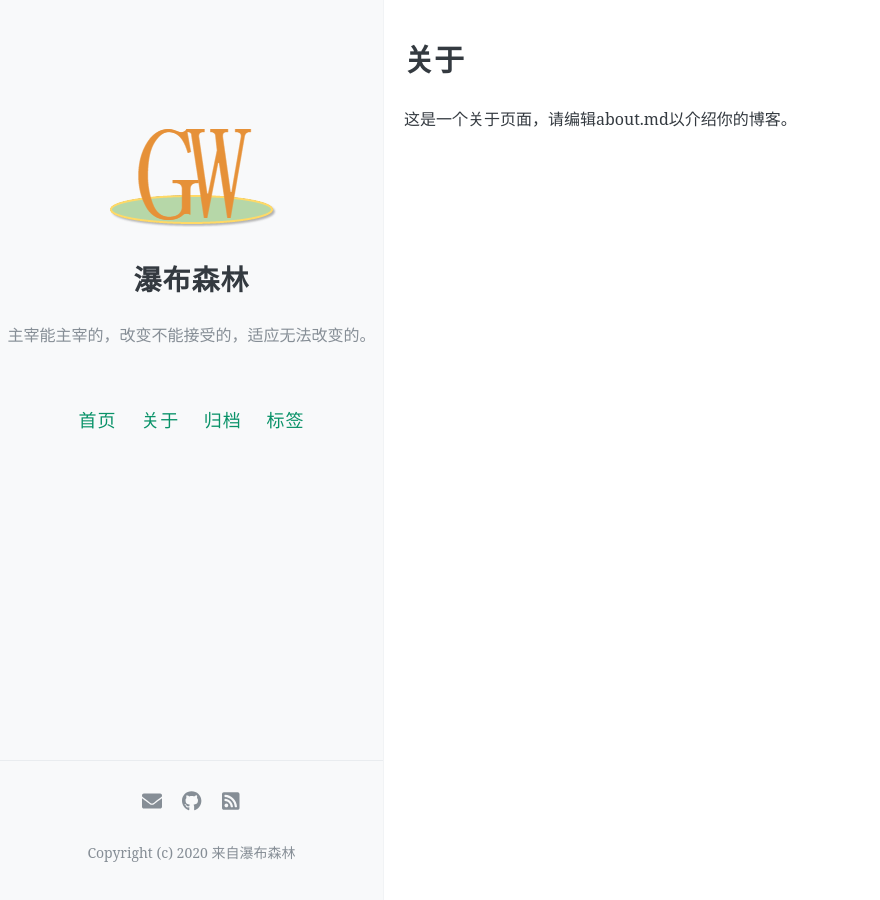
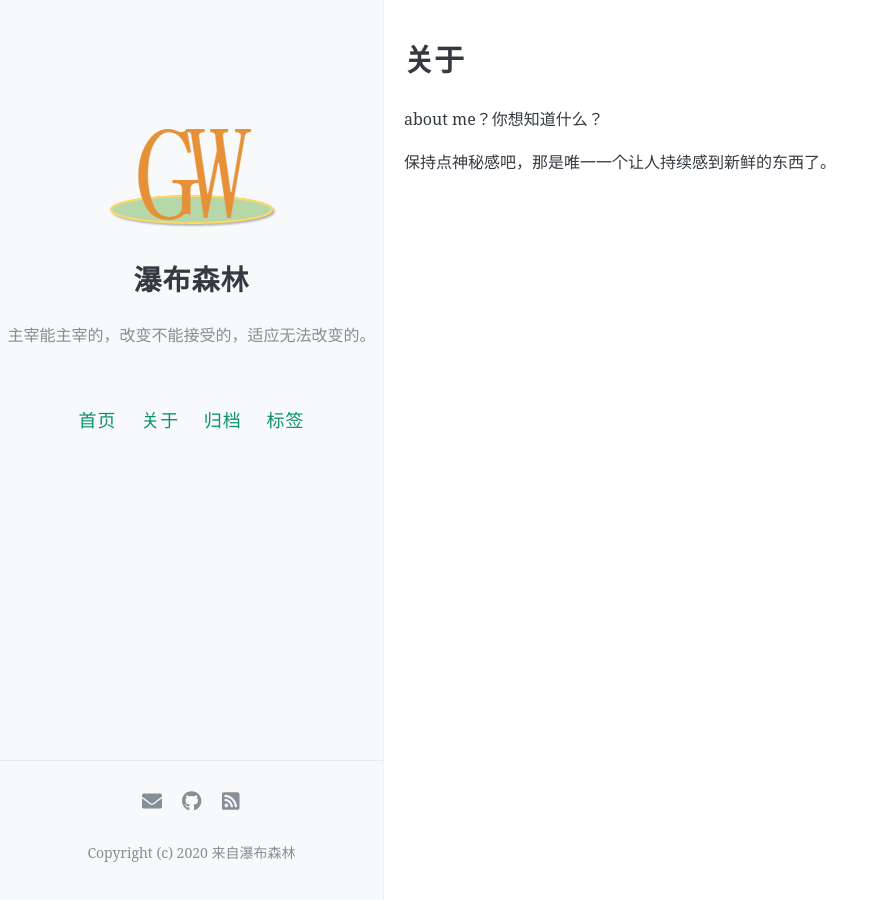
Before and after one commit to jordongao/jordongao.github.io, a Jekyll site: the page built from about.md, in a window 1280 px wide. Shown: the whole page, without its empty margins (0-880 px from the left). Built offline with Jekyll 4.4.1, drawn with Linux system fonts in a browser that asks for light colours; comment, search, counter and statistics services are not loaded.

Commit message:
Update about.md

```diff
--- a/about.md
+++ b/about.md
@@ -4,4 +4,6 @@ title: 关于
 permalink: /about/
 ---
 
-这是一个关于页面，请编辑about.md以介绍你的博客。
+about me？你想知道什么？
+
+保持点神秘感吧，那是唯一一个让人持续感到新鲜的东西了。
```
